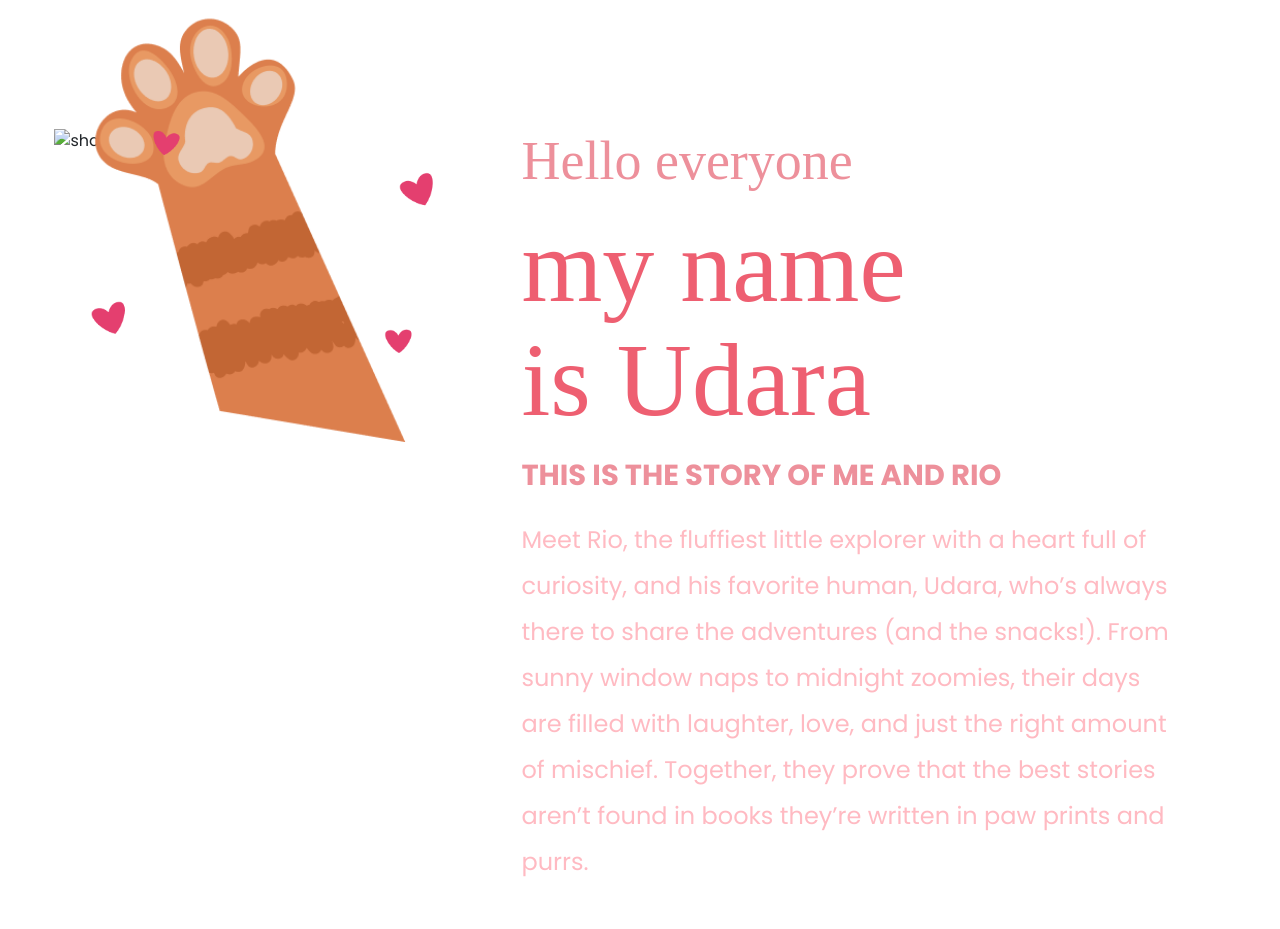
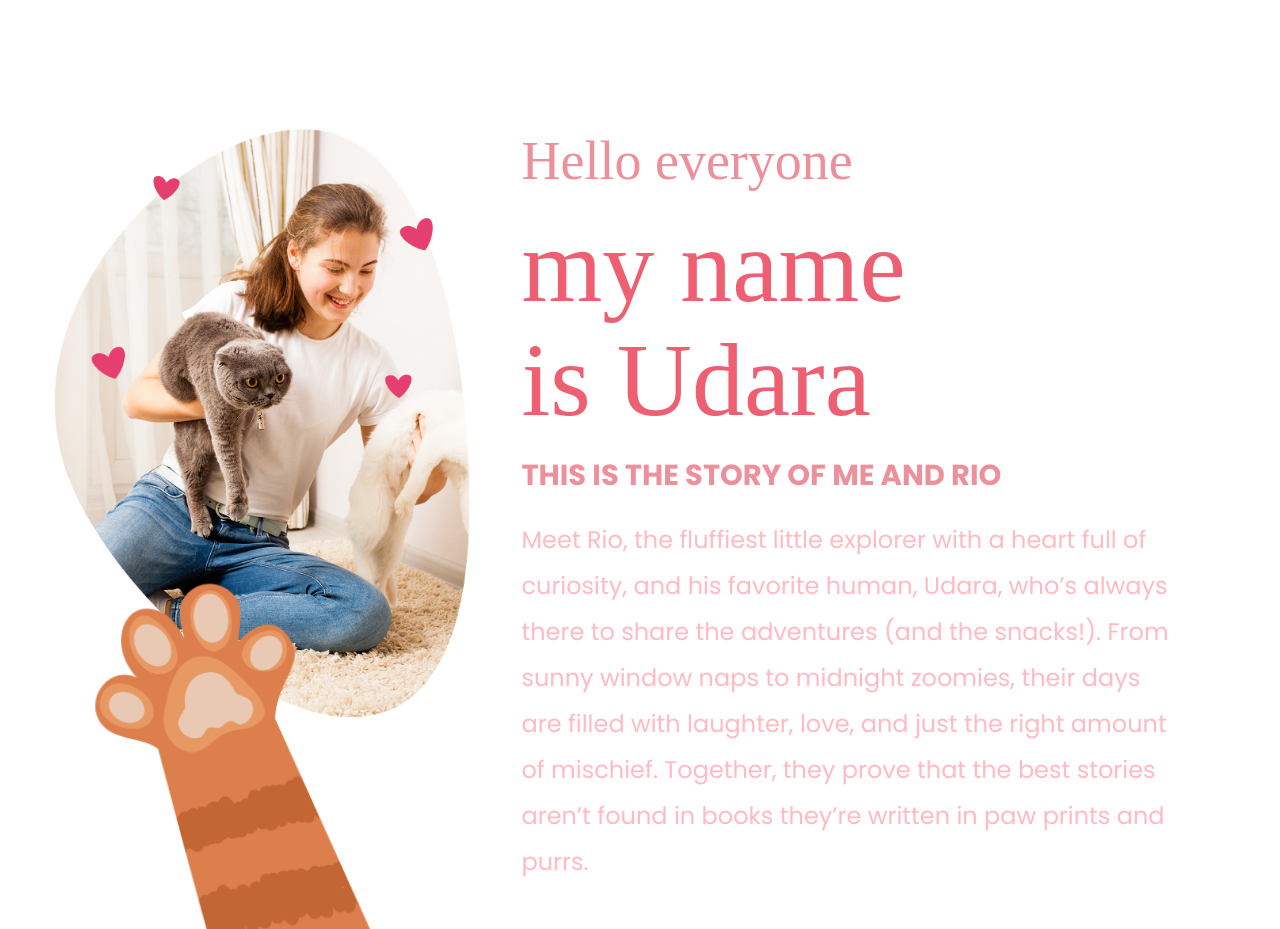
Before and after one commit to UDARAS8/testrio, a plain HTML site: page index.html in a window 1280 px wide. Shown: the part 1051-1980 px from the top of the page. Drawn offline with nearby package versions, Linux system fonts and the light colour scheme; a web font is replaced by a local one.

Commit message:
Update index.html

```diff
--- a/index.html
+++ b/index.html
@@ -60,7 +60,7 @@
 
             <div class="col-5 left-col">
               <div class="full-image-description">
-                <img src="Vector (1).png" alt="shape background" class="bg-shape">
+                <img src="Vector.png" alt="shape background" class="bg-shape">
                 <img src="a.png" alt="icon" class="main-photo">
                 <div class="paw-bottom">
                   <img src="Frame.png" alt="paw graphic" class="paw">
```
